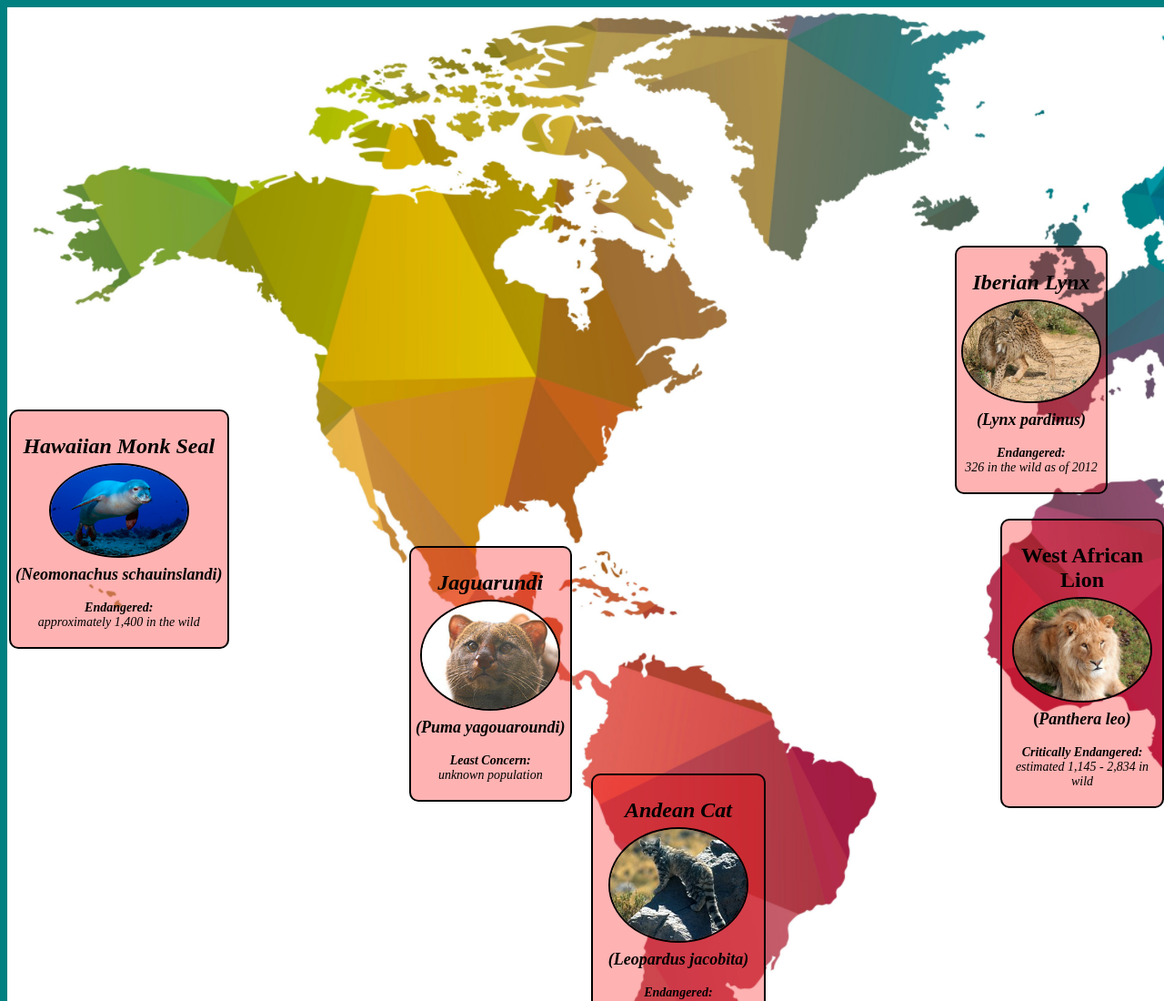
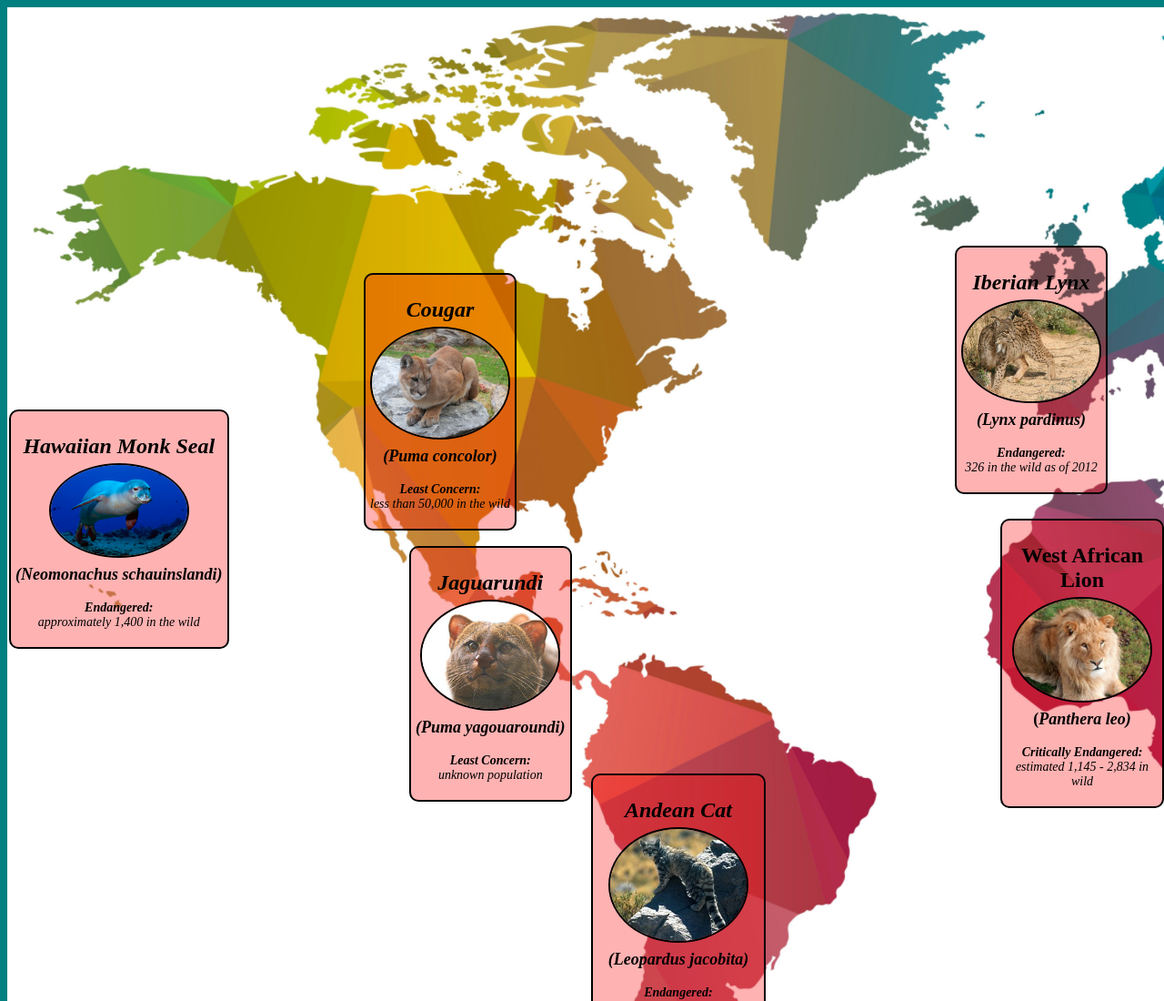
Before and after one commit to Sigtaba/endangered-species, a plain HTML site: page index.html in a window 1280 px wide. Shown: the top 1100 px of the page at 91% size. Drawn offline with Linux system fonts and the light colour scheme.

Commit message:
add missing cougar

```diff
--- a/index.html
+++ b/index.html
@@ -69,5 +69,11 @@
       <h3>(<em>Neophoca cinerea<em>)</h3>
       <p><strong>Endangered: </strong><br>estimated around 14,730 in the wild</p>
     </div>
+    <div class="animal" id="cougar">
+      <h2>Cougar</h2>
+      <img src="img/cougar.jpg" alt="cougar">
+      <h3>(<em>Puma concolor<em>)</h3>
+      <p><strong>Least Concern: </strong><br>less than 50,000 in the wild</p>
+    </div>
   </body>
 </html>
```
